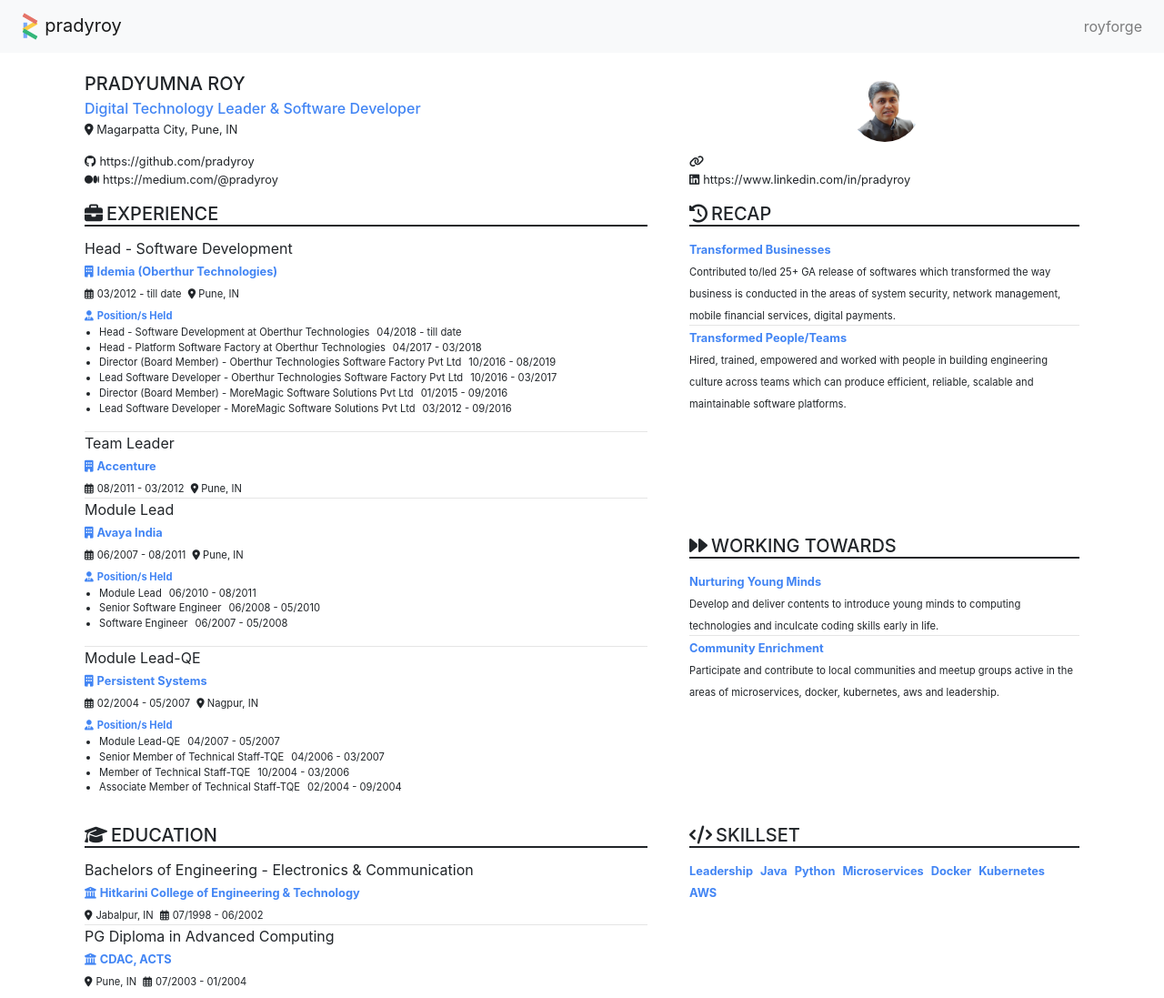
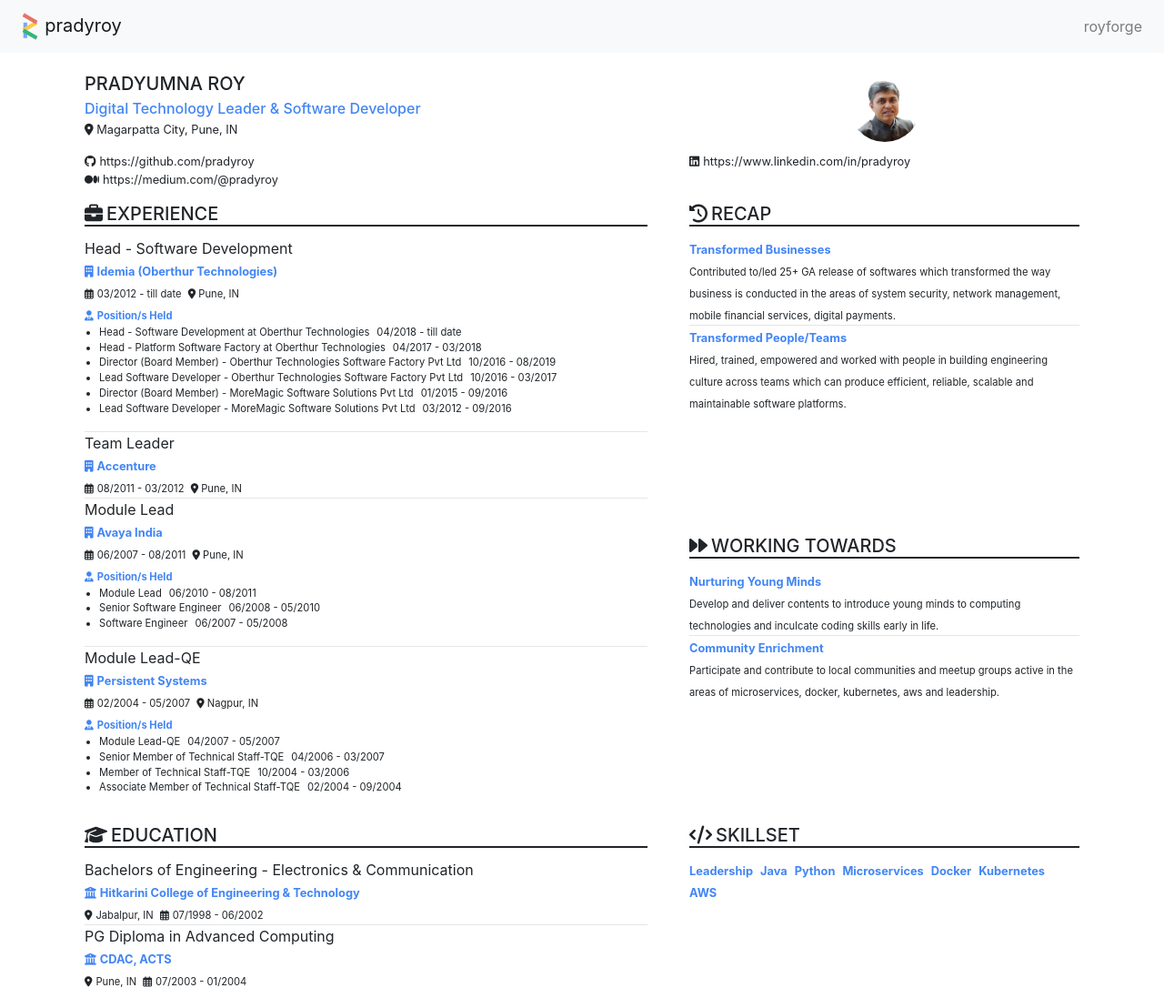
Before and after one commit to pradyroy/pradyroy.github.io, a Jekyll site: the page built from index.md, in a window 1280 px wide and 1097 px high. Shown: the whole window at 91% size. Built offline with Jekyll 4.4.1, drawn with Linux system fonts in a browser that asks for light colours; nearby versions of some CDN libraries.

Commit message:
Update generatecv.html

```diff
--- a/_includes/generatecv.html
+++ b/_includes/generatecv.html
@@ -35,7 +35,7 @@
 			</div>
 			<div class="col-12 col-sm-12 col-md-5 col-lg-5 col-xl-5 card border-0 d-flex w-100">
 				<div class="card-body">
-					<i class="fas fa-link"></i><a itemprop="url" href="{{ site.cv.contact.website }}" class="pl-1 clearfix" target="_blank">{{  site.cv.contact.website }}</a>
+					<!--<i class="fas fa-link"></i><a itemprop="url" href="{{ site.cv.contact.website }}" class="pl-1 clearfix" target="_blank">{{  site.cv.contact.website }}</a>-->
 					<i class="fab fa-linkedin"></i><a itemprop="sameAs" href="{{ site.cv.contact.linkedin }}" class="pl-1 clearfix" target="_blank">{{ site.cv.contact.linkedin }}</a>
 				</div>
 			</div>
```
